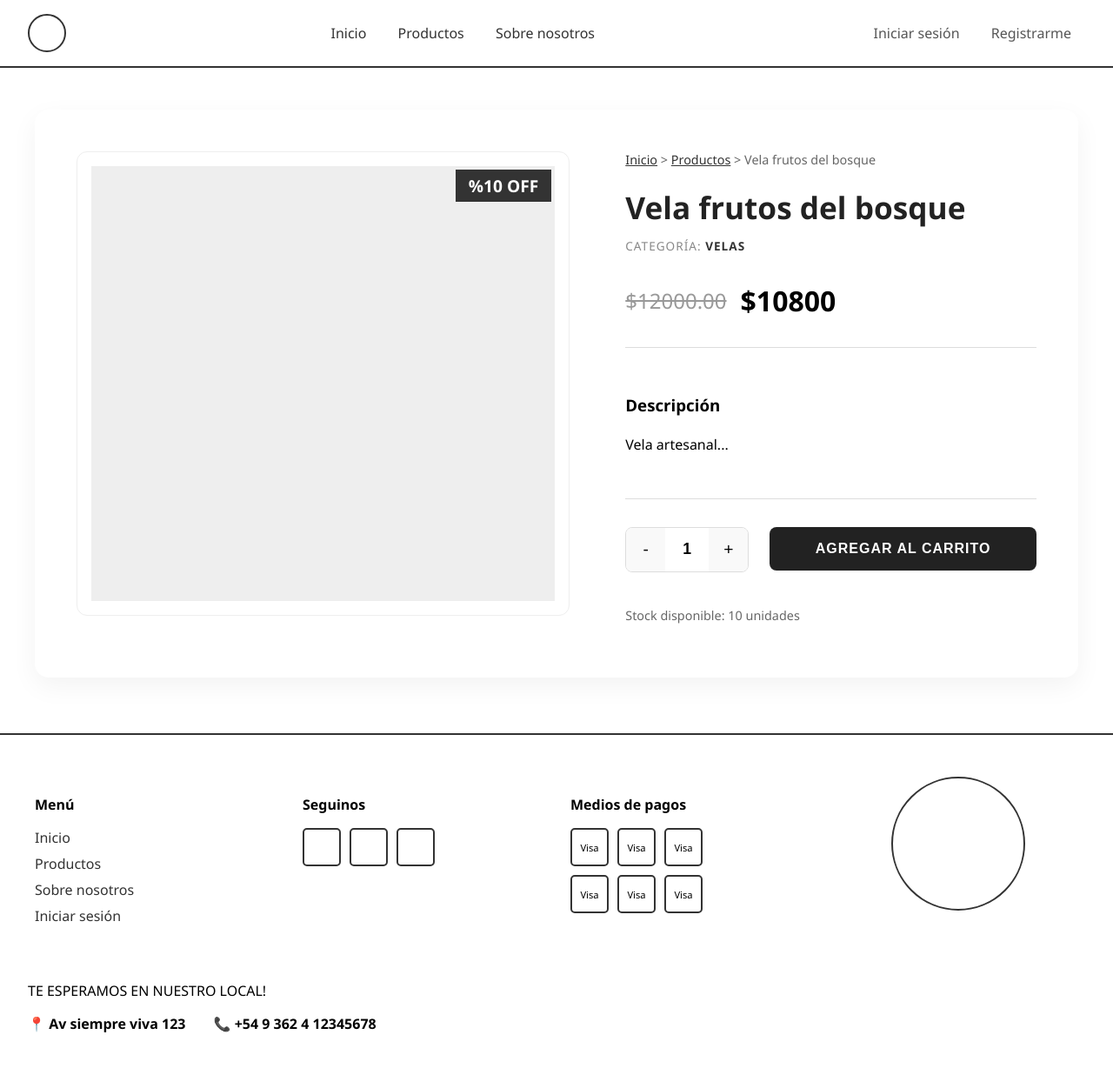
After one commit to SantiniMartin/ecommerce-tohar, a Django app: page /products/1/ in a window 1280 px wide. The commit adds this page. Shown: the whole page at 87% size. Run offline with Django 5.2, Linux system fonts and the light colour scheme; data comes from the database, SQL or seed files in the repository.

Commit message:
Se añade detalle de producto

```diff
--- a/products/urls.py
+++ b/products/urls.py
@@ -3,4 +3,5 @@ from . import views
 
 urlpatterns = [
     path('', views.product_list, name='product_list'),
+    path('<int:pk>/', views.product_detail, name='product_detail'),
 ]
--- a/products/views.py
+++ b/products/views.py
@@ -26,3 +26,9 @@ def product_list(request):
         'search_query': search_query
     }
     return render(request, 'products/product_list.html', context)
+
+from django.shortcuts import get_object_or_404
+
+def product_detail(request, pk):
+    product = get_object_or_404(Product, pk=pk)
+    return render(request, 'products/product_detail.html', {'product': product})
--- a/static/css/styles.css
+++ b/static/css/styles.css
@@ -528,7 +528,6 @@ a {
     margin-top: 3rem;
     text-align: left;
     max-width: 1200px;
-    margin-left: auto;
     margin-right: auto;
 }
 
@@ -537,3 +536,202 @@ a {
     gap: 2rem;
     font-weight: bold;
 }
+
+/* Product Detail */
+.product-detail-container {
+
+    max-width: 1200px;
+    margin: 3rem auto;
+    padding: 0 1rem;
+}
+
+.product-detail-grid {
+    display: grid;
+    grid-template-columns: 1.2fr 1fr;
+    /* Image slightly wider */
+    gap: 4rem;
+    background-color: #fff;
+    border-radius: 16px;
+    box-shadow: 0 10px 30px rgba(0, 0, 0, 0.05);
+    padding: 3rem;
+    align-items: start;
+}
+
+.main-image-container {
+    background-color: #fff;
+    border: 1px solid #eee;
+    border-radius: 12px;
+    height: 500px;
+    display: flex;
+    align-items: center;
+    justify-content: center;
+    position: relative;
+    overflow: hidden;
+    padding: 1rem;
+}
+
+.detail-image {
+    width: 100%;
+    height: 100%;
+    object-fit: contain;
+    max-height: 100%;
+    transition: transform 0.3s ease;
+}
+
+.detail-image:hover {
+    transform: scale(1.05);
+}
+
+
+.detail-image-placeholder {
+    width: 100%;
+    height: 100%;
+    background-color: #eee;
+}
+
+.detail-discount-badge {
+    position: absolute;
+    top: 20px;
+    right: 20px;
+    background-color: #333;
+    color: white;
+    padding: 5px 15px;
+    font-weight: bold;
+    font-size: 1.2rem;
+}
+
+/* Detail Info */
+.breadcrumb {
+    margin-bottom: 1.5rem;
+    font-size: 0.9rem;
+    color: #666;
+}
+
+.breadcrumb a {
+    color: #333;
+    text-decoration: underline;
+}
+
+.detail-title {
+    font-size: 2.2rem;
+    margin-bottom: 0.5rem;
+    color: #222;
+    line-height: 1.2;
+}
+
+.detail-category {
+    color: #888;
+    margin-bottom: 2rem;
+    text-transform: uppercase;
+    font-size: 0.85rem;
+    letter-spacing: 1px;
+}
+
+
+.detail-category a {
+    font-weight: bold;
+}
+
+.detail-price-container {
+    display: flex;
+    gap: 1rem;
+    align-items: center;
+    margin-bottom: 2rem;
+    font-size: 1.5rem;
+}
+
+.detail-old-price {
+    text-decoration: line-through;
+    color: #999;
+}
+
+.detail-current-price {
+    font-weight: bold;
+    font-size: 2rem;
+}
+
+.detail-description {
+    border-top: 1px solid #ddd;
+    border-bottom: 1px solid #ddd;
+    padding: 2rem 0;
+    margin-bottom: 2rem;
+    line-height: 1.6;
+}
+
+.quantity-selector {
+    display: flex;
+    border: 1px solid #ddd;
+    border-radius: 8px;
+    height: 50px;
+    width: 140px;
+    overflow: hidden;
+}
+
+.qty-btn {
+    background: #f9f9f9;
+    border: none;
+    width: 45px;
+    font-size: 1.2rem;
+    cursor: pointer;
+    transition: background 0.2s;
+}
+
+.qty-btn:hover {
+    background: #eee;
+}
+
+.qty-input {
+    flex-grow: 1;
+    border: none;
+    text-align: center;
+    font-size: 1.1rem;
+    font-weight: 600;
+    /* remove arrows */
+    appearance: textfield;
+    -moz-appearance: textfield;
+}
+
+.qty-input::-webkit-outer-spin-button,
+.qty-input::-webkit-inner-spin-button {
+    -webkit-appearance: none;
+    margin: 0;
+}
+
+
+.qty-input:focus {
+    outline: none;
+}
+
+.detail-actions {
+    display: flex;
+    gap: 1.5rem;
+    margin-bottom: 2.5rem;
+    align-items: stretch;
+}
+
+.detail-add-cart {
+    flex-grow: 1;
+    font-size: 1rem;
+    height: 50px;
+    letter-spacing: 1px;
+    background-color: #222;
+    color: #fff;
+    border-radius: 8px;
+    border: none;
+}
+
+.detail-add-cart:hover {
+    background-color: #000;
+}
+
+
+.detail-meta {
+    color: #666;
+    font-size: 0.9rem;
+}
+
+@media (max-width: 768px) {
+    .product-detail-grid {
+        grid-template-columns: 1fr;
+    }
+}
--- a/templates/base.html
+++ b/templates/base.html
@@ -6,7 +6,8 @@
     <meta name="viewport" content="width=device-width, initial-scale=1.0">
     <title>{% block title %}Tohar Deco{% endblock %}</title>
     {% load static %}
-    <link rel="stylesheet" href="{% static 'css/styles.css' %}">
+    <link rel="stylesheet" href="{% static 'css/styles.css' %}?v=1.0">
+
     {% block extra_css %}{% endblock %}
 </head>
 
--- /dev/null
+++ b/templates/products/product_detail.html
@@ -0,0 +1,66 @@
+{% extends 'base.html' %}
+
+{% block title %}{{ product.name }} - Tohar Deco{% endblock %}
+
+{% block content %}
+<div class="product-detail-container">
+    <div class="product-detail-grid">
+        <!-- Image Section -->
+        <div class="detail-image-section">
+            <div class="main-image-container">
+                {% if product.image %}
+                <img src="{{ product.image.url }}" alt="{{ product.name }}" class="detail-image">
+                {% else %}
+                <div class="detail-image-placeholder"></div>
+                {% endif %}
+
+                {% if product.discount_percentage > 0 %}
+                <span class="detail-discount-badge">%{{ product.discount_percentage }} OFF</span>
+                {% endif %}
+            </div>
+        </div>
+
+        <!-- Info Section -->
+        <div class="detail-info-section">
+            <nav class="breadcrumb">
+                <a href="{% url 'home' %}">Inicio</a> &gt;
+                <a href="{% url 'product_list' %}">Productos</a> &gt;
+                <span class="current">{{ product.name }}</span>
+            </nav>
+
+            <h1 class="detail-title">{{ product.name }}</h1>
+            <p class="detail-category">Categoría: <a
+                    href="{% url 'product_list' %}?category={{ product.category.id }}">{{ product.category.name }}</a>
+            </p>
+
+            <div class="detail-price-container">
+                {% if product.discount_percentage > 0 %}
+                <span class="detail-old-price">${{ product.price }}</span>
+                <span class="detail-current-price">${{ product.final_price|floatformat:0 }}</span>
+                {% else %}
+                <span class="detail-current-price">${{ product.price }}</span>
+                {% endif %}
+            </div>
+
+            <div class="detail-description">
+                <h3>Descripción</h3>
+                <p>{{ product.description|linebreaks }}</p>
+            </div>
+
+            <div class="detail-actions">
+                <div class="quantity-selector">
+                    <button class="qty-btn minus">-</button>
+                    <input type="number" value="1" min="1" max="{{ product.stock }}" class="qty-input">
+                    <button class="qty-btn plus">+</button>
+                </div>
+
+                <button class="btn-primary detail-add-cart">AGREGAR AL CARRITO</button>
+            </div>
+
+            <div class="detail-meta">
+                <p>Stock disponible: {{ product.stock }} unidades</p>
+            </div>
+        </div>
+    </div>
+</div>
+{% endblock %}
```
Also changed, not shown: templates/products/product_list.html (+10 -6 lines).
